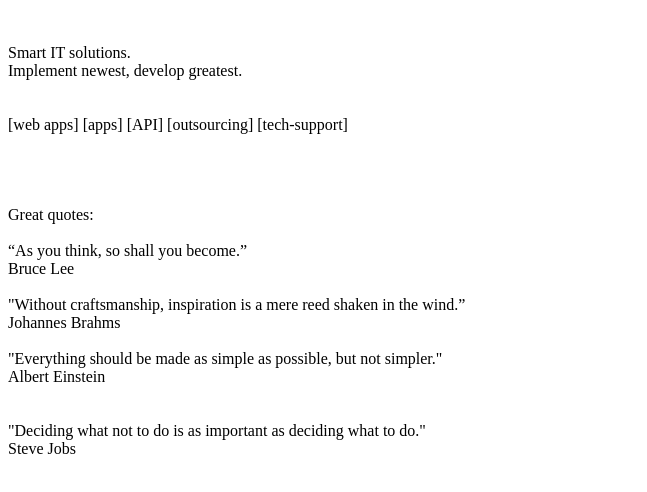
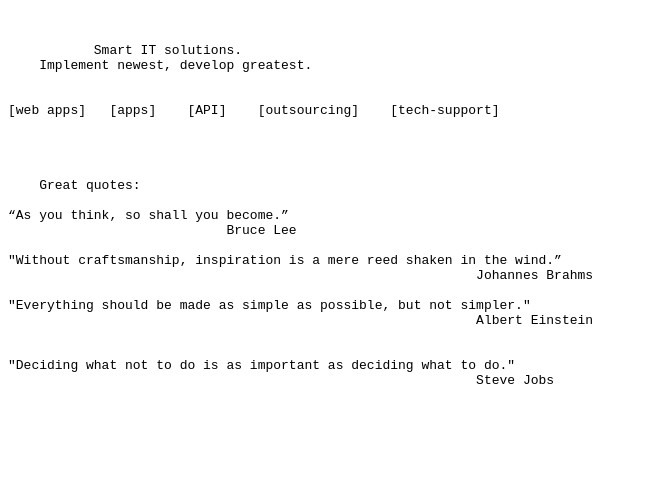
Before and after one commit to mlisitski/ithouse, a plain HTML site: page index.html in a window 1280 px wide. Shown: the whole page, without its empty margins (0-647 px from the left). Drawn offline with Linux system fonts and the light colour scheme.

Commit message:
Update index.html

```diff
--- a/index.html
+++ b/index.html
@@ -5,10 +5,6 @@
     <title>IT House</title>
 </head>
 <body>
-<br/><br/> Smart IT solutions.<br/> Implement newest, develop greatest.<br/><br/><br/>[web apps] [apps] [API]
-[outsourcing] [tech-support]<br/><br/><br/><br/><br/> Great quotes:<br/><br/>&ldquo;As you think, so shall you become.&rdquo;<br/>
-Bruce Lee<br/><br/>"Without craftsmanship, inspiration is a mere reed shaken in the wind.&rdquo;<br/> Johannes
-Brahms<br/><br/>"Everything should be made as simple as possible, but not simpler."<br/> Albert Einstein<br/><br/><br/>"Deciding
-what not to do is as important as deciding what to do."<br/> Steve Jobs<br/><br/>
+<pre><br /><br />           Smart IT solutions.<br />    Implement newest, develop greatest.<br /><br /><br />[web apps]   [apps]    [API]    [outsourcing]    [tech-support]<br /><br /><br /><br /><br />    Great quotes:<br /><br />&ldquo;As you think, so shall you become.&rdquo;<br />                            Bruce Lee<br /><br />"Without craftsmanship, inspiration is a mere reed shaken in the wind.&rdquo;<br />                                                            Johannes Brahms<br /><br />"Everything should be made as simple as possible, but not simpler."<br />                                                            Albert Einstein<br /><br /><br />"Deciding what not to do is as important as deciding what to do."<br />                                                            Steve Jobs<br /><br /></pre>
 </body>
 </html>
```
